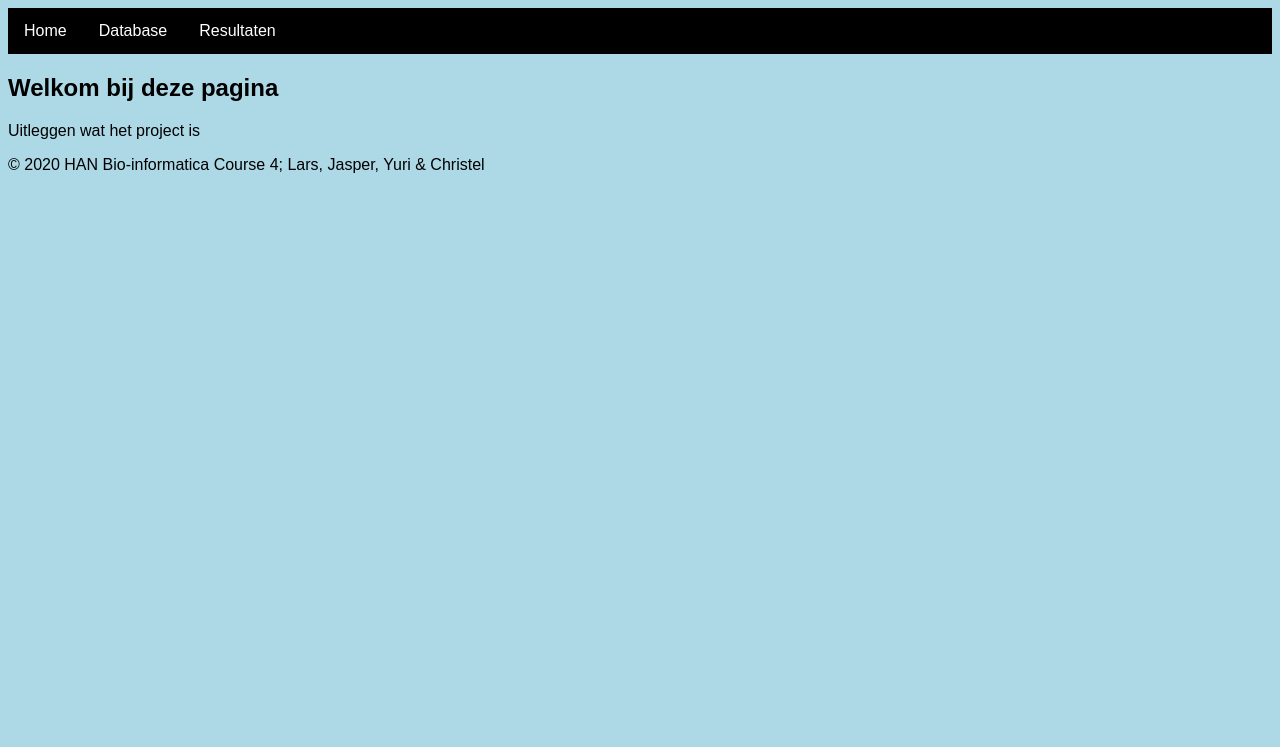
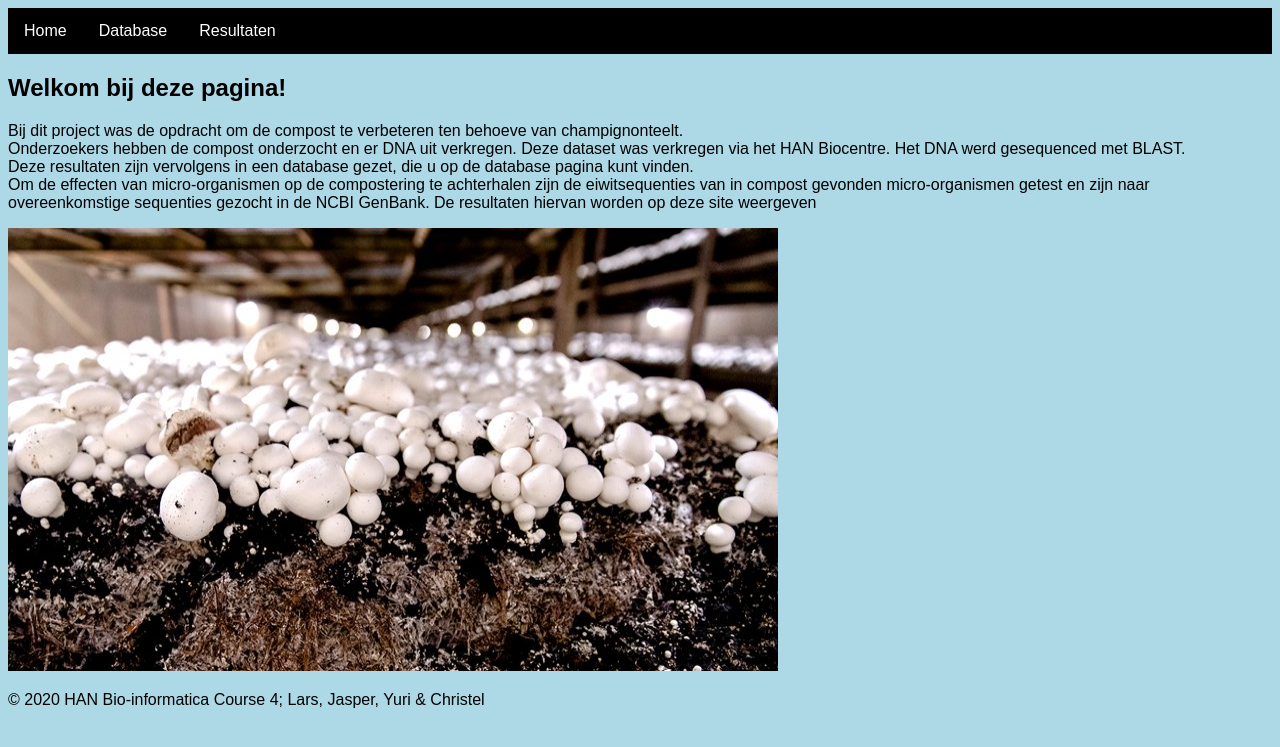
Before and after one commit to JasperVersantvoort/blok4afvink2, a Flask app: page / in a window 1280 px wide. Shown: the top 747 px of the page. Run offline with Flask 2, Linux system fonts and the light colour scheme.

Commit message:
filterknoppen

```diff
--- a/application.py
+++ b/application.py
@@ -43,16 +43,25 @@ def site_database():
     """
     if request.method == "POST":
         zoeken = request.form.get("zoek", "None")
-        rows = database(zoeken)
+        print(zoeken)
+        if zoeken == "":
+            zoeken = "None"
+        e_value = request.form['evalue']
+
+        print("if",e_value)
+        rows = database(zoeken, e_value)
         return render_template("database.html", database=rows,
                                zoek=zoeken)
     else:
-        rows = database("None")
+        e_value = request.form['evalue']
+        print("else", e_value)
+        rows = database("None", e_value)
+
         return render_template("database.html", database=rows,
                                zoek="None")
 
 
-def database(zoek):
+def database(zoek, e_value):
     """
     Geeft de description van de database en kan deze filteren op een
     zoekwoord
@@ -68,12 +77,18 @@ def database(zoek):
                                    password='chocolade45', db='mlfrg')
     cursor = conn.cursor()
 
+    print("zoek: ", zoek)
+
     if zoek == "None":
         print("Het zoekwoord is:", zoek)
-        cursor.execute("select acc_code, name, "
-                       "description, e_value from results "
-                       "join organism on "
-                       "organism_id = organism.id order by name")
+        query = "select acc_code, name, " \
+                       "description, e_value from results " \
+                       "join organism on " \
+                       "organism_id = organism.id " \
+                       "where e_value <= " + e_value + " order " \
+                                                            "by name "
+        print (query)
+        cursor.execute(query)
         rows = cursor.fetchall()
         cursor.close()
         conn.close()
@@ -81,9 +96,10 @@ def database(zoek):
     else:
         query = "select acc_code, name, description,e_value from " \
                 "results join organism on organism_id = organism.id  " \
-                "where name like '%" + zoek + "%' or acc_code like " \
-                                              "'%" + zoek + "%' or description like '%" + zoek + "%'" \
-                                                                                                 "order by name"
+                "where (name like '%" + zoek + "%' or acc_code like  " \
+                "'%" + zoek + "%' or description like '%" + zoek + \
+                "%')  and e_value <= " + e_value + " order by name "
+        print(query)
         cursor.execute(query)
         rows = cursor.fetchall()
         cursor.close()
@@ -91,26 +107,5 @@ def database(zoek):
         return rows
 
 
-def evalue_nul():
-    """
-
-    :return:
-    """
-    conn = mysql.connector.connect(host='hannl-hlo-bioinformatica'
-                                        '-mysqlsrv.mysql.database'
-                                        '.azure.com',
-                                   user='mlfrg@hannl-hlo'
-                                        '-bioinformatica-mysqlsrv',
-                                   password='chocolade45', db='mlfrg')
-    cursor = conn.cursor()
-    cursor.execute("select acc_code, name, description,e_value from "
-                   "results join organism on organism_id =  "
-                   "organism.id where e_value = 0")
-    rij_1 = cursor.fetchall()
-    cursor.close()
-    conn.close()
-    return rij_1
-
-
 if __name__ == '__main__':
     app.run()
--- a/templates/project.html
+++ b/templates/project.html
@@ -22,8 +22,25 @@
     {% endblock %}
 
     {% block content %}
-        <h2>Welkom bij deze pagina</h2>
-        <p>Uitleggen wat het project is</p>
+        <h2>Welkom bij deze pagina!</h2>
+        <p>Bij dit project was de opdracht om de compost te
+            verbeteren ten behoeve van champignonteelt.
+            <br>
+            Onderzoekers hebben de compost onderzocht en er DNA uit
+            verkregen. Deze dataset was verkregen via het HAN Biocentre.
+            Het DNA werd gesequenced met BLAST.
+            <br>
+            Deze resultaten zijn vervolgens in een database gezet, die
+            u op de database pagina kunt vinden.
+            <br>
+            Om de effecten van micro-organismen op de compostering te
+            achterhalen zijn de eiwitsequenties van in compost
+            gevonden micro-organismen getest en zijn naar
+            overeenkomstige sequenties gezocht in de NCBI GenBank.
+            De resultaten hiervan worden op deze site weergeven
+        </p>
+        <img src="templates/Champignon.jpg" alt="champignon" height="443"
+             width="770">
     {% endblock %}
 
     <!-- Hier komt de footer te staan -->
```
Also changed, not shown: templates/database.html (+15 -9 lines), templates/Champignon.jpg (added).
